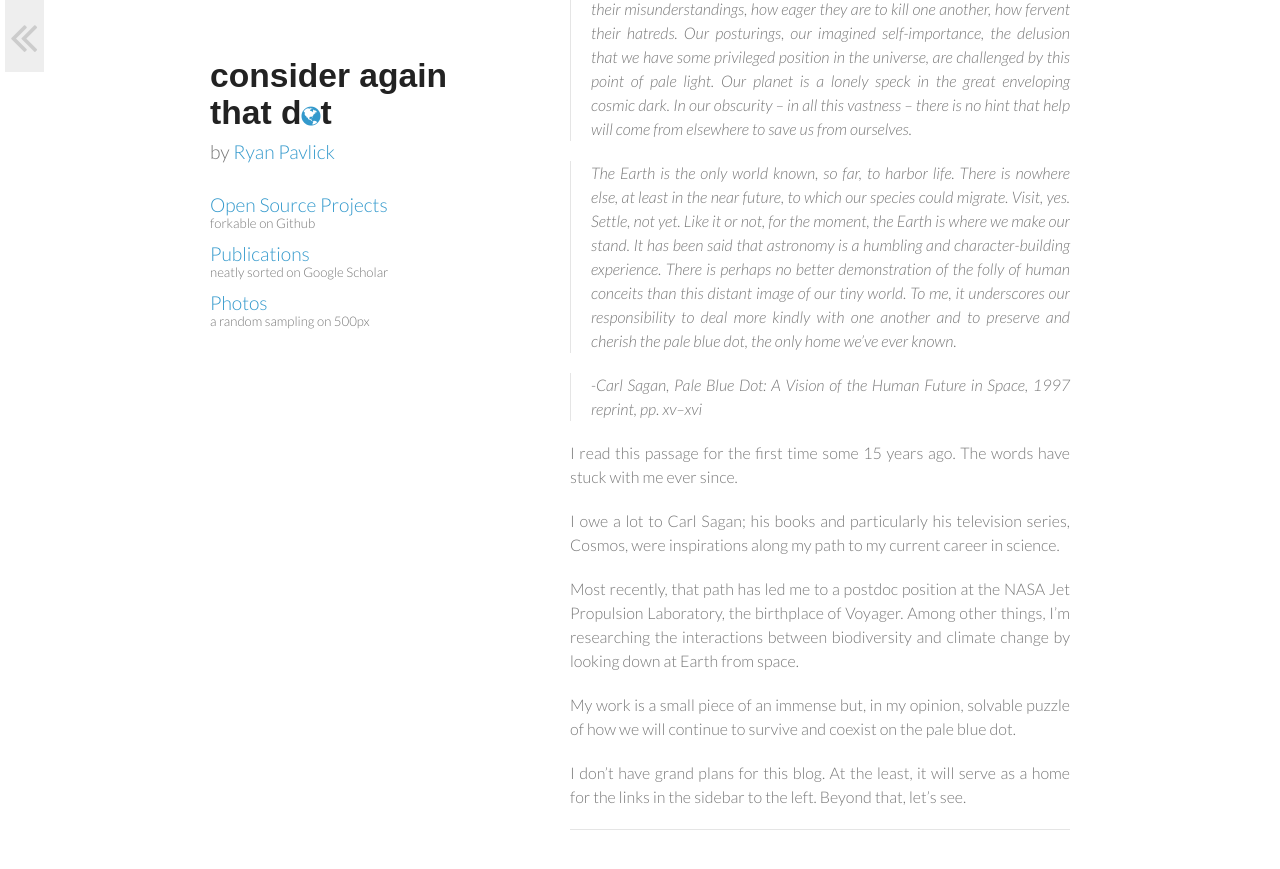
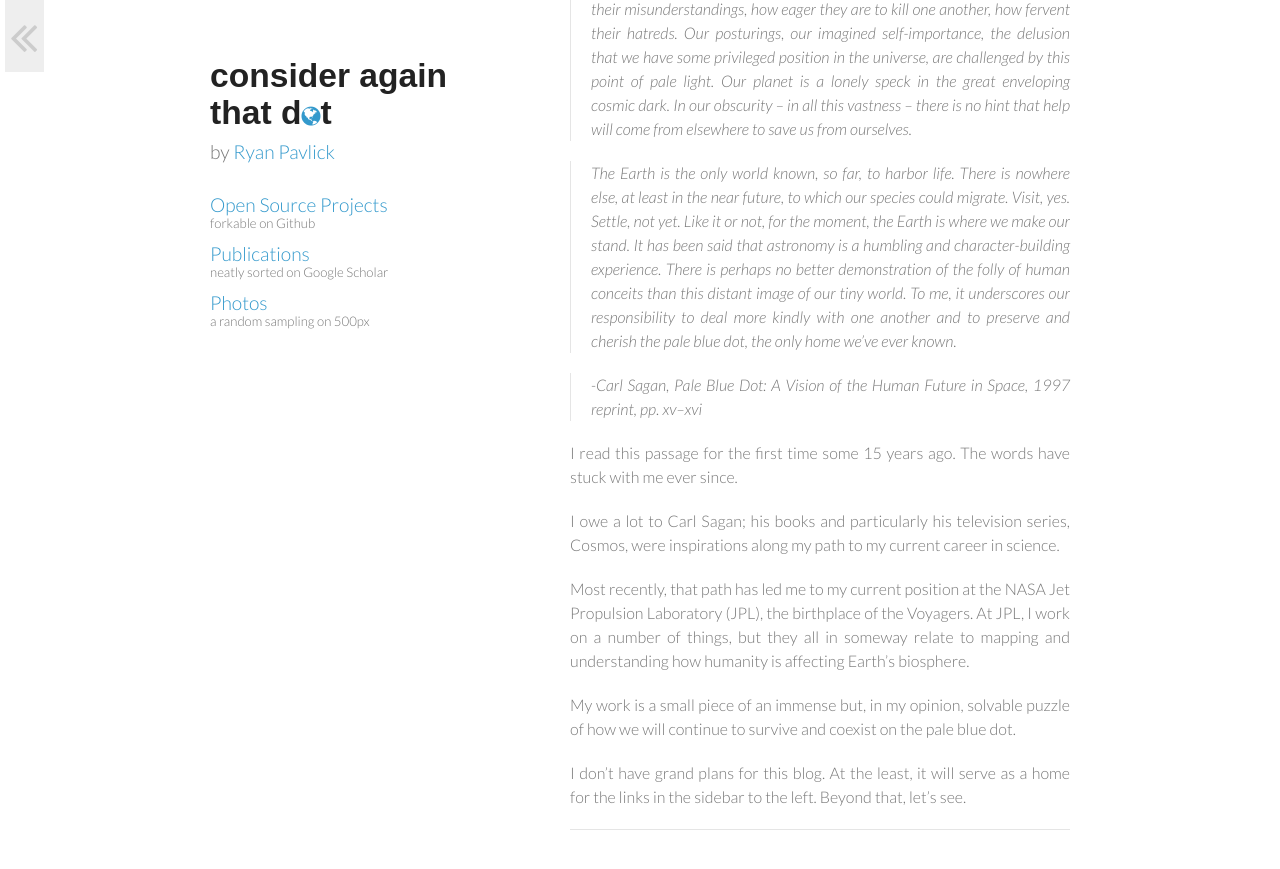
Before and after one commit to rpavlick/rpavlick.github.io, a Jekyll site: the page built from _posts/2015-02-22-consider-again-that-dot.md, in a window 1280 px wide and 900 px high, scrolled down 948 px. Shown: the top 869 px of the window. Built offline with Jekyll 4.4.1, drawn with Linux system fonts in a browser that asks for light colours; some web fonts are replaced.

Commit message:
Update 2015-02-22-consider-again-that-dot.md

```diff
--- a/_posts/2015-02-22-consider-again-that-dot.md
+++ b/_posts/2015-02-22-consider-again-that-dot.md
@@ -20,7 +20,7 @@ I read this passage for the first time some 15 years ago. The words have stuck w
 
 I owe a lot to Carl Sagan; his books and particularly his television series, Cosmos, were inspirations along my path to my current career in science.
 
-Most recently, that path has led me to a postdoc position at the NASA Jet Propulsion Laboratory, the birthplace of Voyager.  Among other things, I'm researching the interactions between biodiversity and climate change by looking down at Earth from space.
+Most recently, that path has led me to my current position at the NASA Jet Propulsion Laboratory (JPL), the birthplace of the Voyagers. At JPL, I work on a number of things, but they all in someway relate to mapping and understanding how humanity is affecting Earth's biosphere.
 
 My work is a small piece of an immense but, in my opinion, solvable puzzle of how we will continue to survive and coexist on the pale blue dot.
 
```
